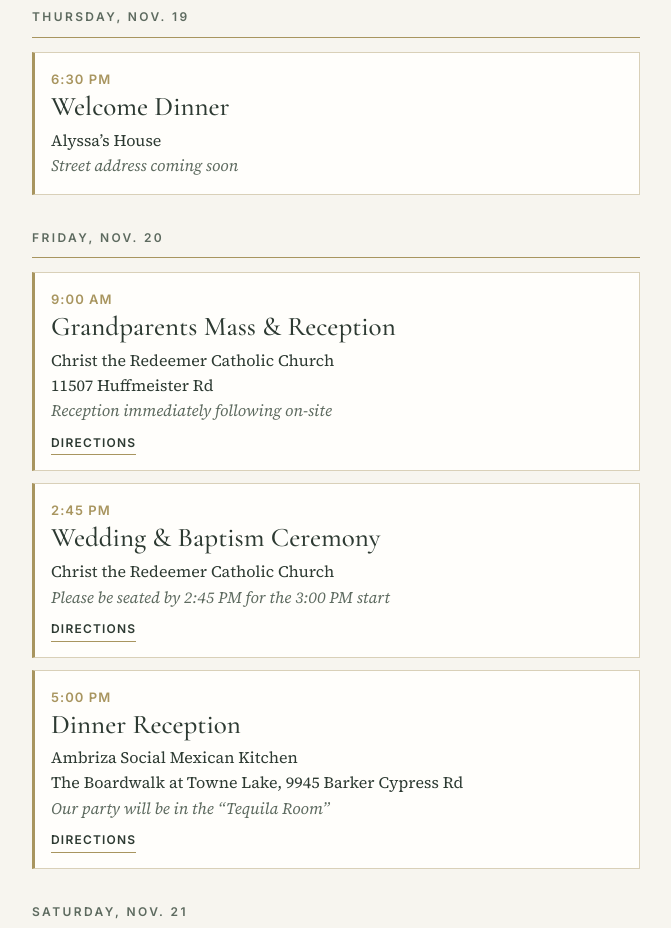
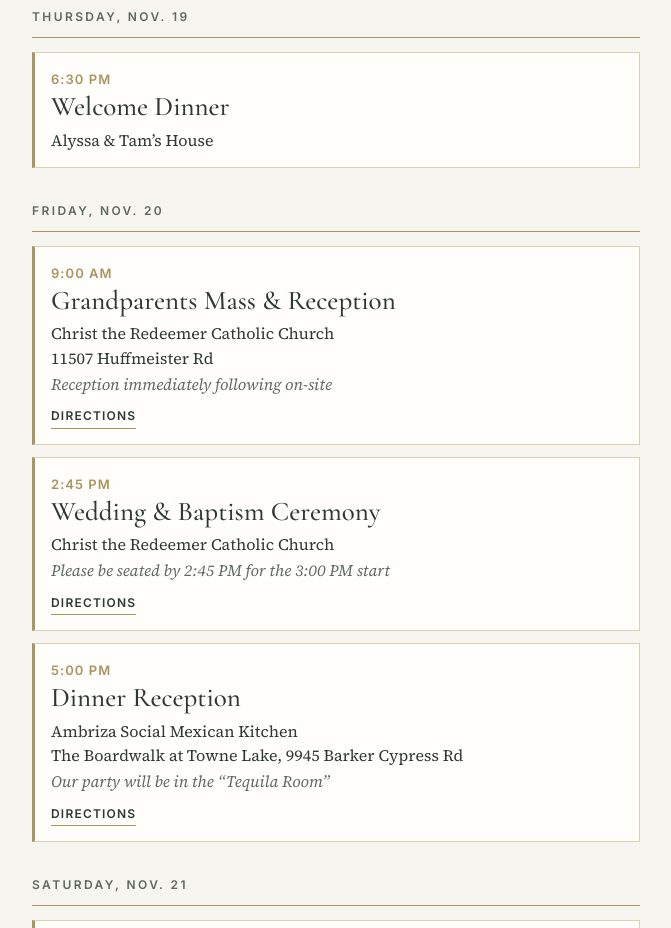
Before and after one commit to uxtam/wedding-baptism, a plain HTML site: page index.html in a window 1280 px wide. Shown: the part 900-1828 px from the top of the page, without its empty margins (304-975 px from the left). Drawn offline with nearby package versions, Linux system fonts and the light colour scheme.

Commit message:
Update index.html
Adjusted welcome dinner location

```diff
--- a/index.html
+++ b/index.html
@@ -92,8 +92,7 @@ footer .label{margin-top:34px;display:block}
 <span class="label">Thursday, Nov. 19</span>
 <div class="ev">
 <div class="time">6:30 PM</div><h3>Welcome Dinner</h3>
-<p class="where">Alyssa’s House</p>
-<p class="note">Street address coming soon</p>
+<p class="where">Alyssa & Tam’s House</p>
 </div>
 </section>
 
```
